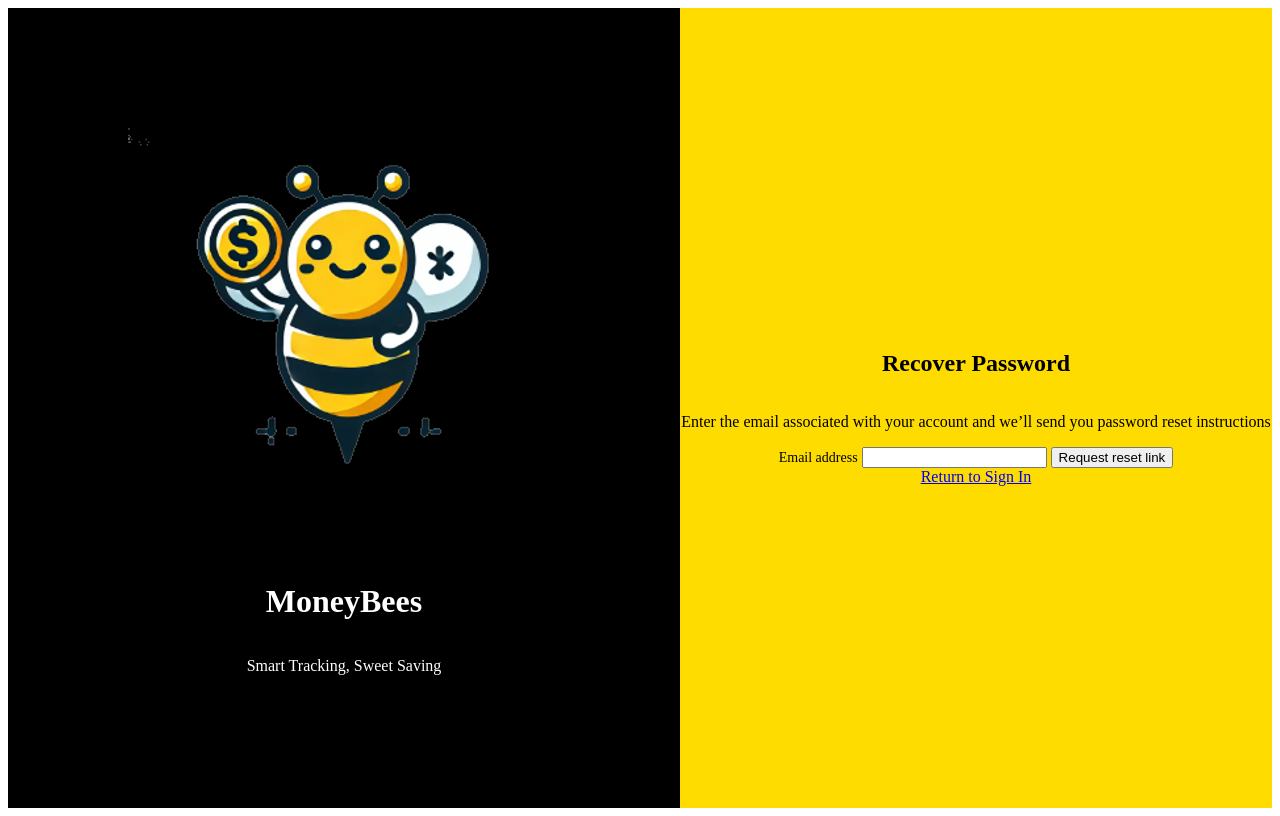
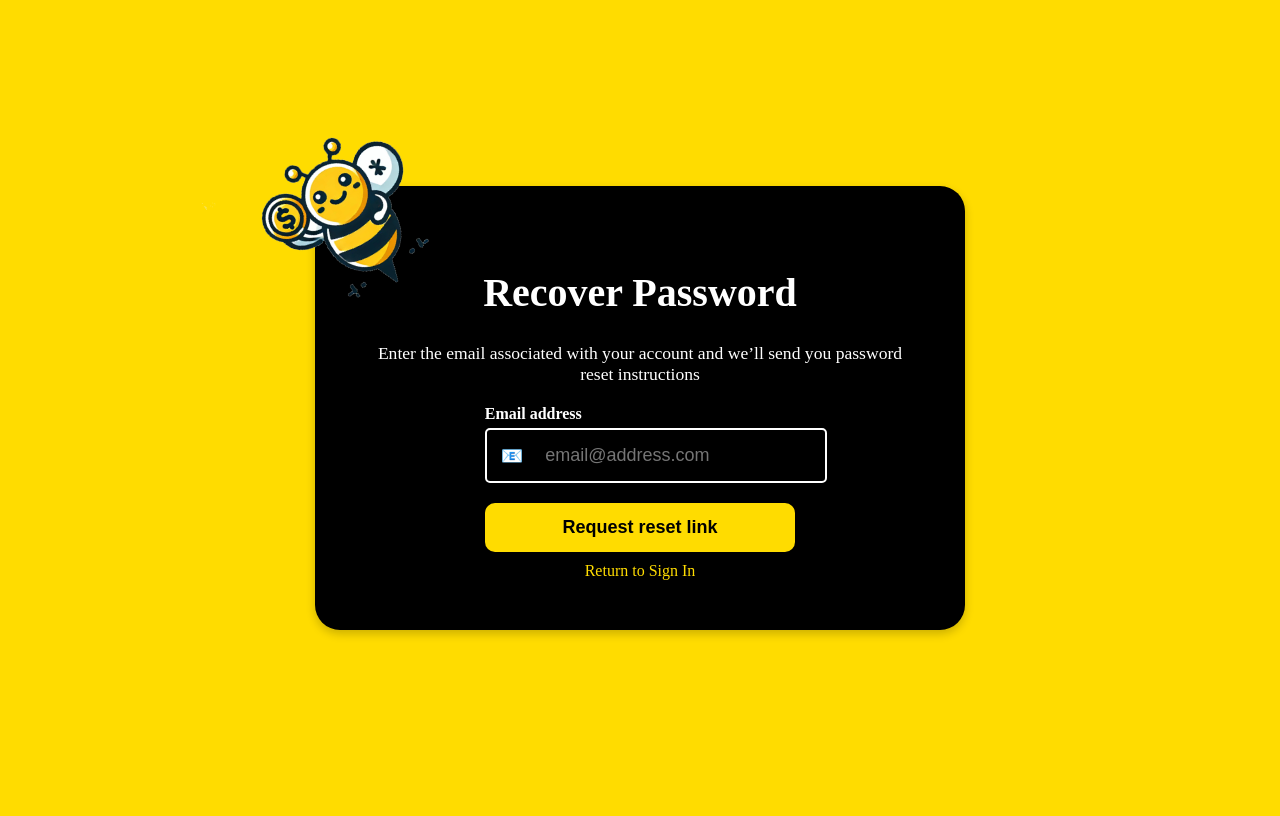
Before and after one commit to ally0829/MoneyBees, a Django app: page /users/password-reset/ in a window 1280 px wide. Run offline with Django 5.2, Linux system fonts and the light colour scheme; some web fonts are replaced.

Commit message:
add recover page

```diff
--- a/moneybees/settings.py
+++ b/moneybees/settings.py
@@ -38,6 +38,8 @@ INSTALLED_APPS = [
     "django.contrib.sessions",
     "django.contrib.messages",
     "django.contrib.staticfiles",
+    'users',
+    'finance'
 
     # google login functionality needs to be checked
     # Django allauth
--- /dev/null
+++ b/static/css/recover.css
@@ -0,0 +1,113 @@
+.recover-page {
+    background-color: #FFDC00;
+    display: flex;
+    justify-content: center;
+    align-items: center;
+    height: 100vh;
+}
+
+.logo {
+    position: absolute;
+    top: -70px;
+    left: -70px;
+    width: 230px;
+    height: auto;
+    transform: rotate(-35deg);
+}
+
+.password-reset-box {
+    position: relative;
+    background: black;
+    color: white;
+    padding: 50px;
+    border-radius: 25px;
+    text-align: center;
+    width: 550px;
+    box-shadow: 0px 4px 10px rgba(0, 0, 0, 0.2);
+
+    display: flex;
+    flex-direction: column;
+    justify-content: center;
+    align-items: center;
+}
+
+
+.password-reset-box h2 {
+    font-size: 2.5rem;
+    font-weight: bold;
+    margin-bottom: 10px;
+}
+
+.password-reset-box p {
+    font-size: 1.1rem;
+    margin-bottom: 20px;
+}
+
+.password-reset-box label {
+    display: block;
+    text-align: left;
+    font-size: 16px;
+    font-weight: bold;
+    margin-bottom: 5px;
+    width: 100%;
+}
+
+.input-group {
+    display: flex;
+    align-items: center;
+    background-color: black;
+    border: 2px solid white;
+    border-radius: 5px;
+    padding: 14px;
+    font-size: 18px;
+    margin-bottom: 20px;
+    width: 100%;
+    text-align: left;
+}
+
+
+.input-group .icon {
+    font-size: 18px;
+    padding-right: 12px;
+}
+
+
+.input-group input {
+    flex: 1;
+    background: none;
+    border: none;
+    color: white;
+    outline: none;
+    font-size: 18px;
+    padding-left: 10px;
+    width: 100%;
+}
+
+
+.btn-primary {
+    background-color: #FFDC00;
+    color: black;
+    font-size: 18px;
+    padding: 14px;
+    border: none;
+    border-radius: 10px;
+    cursor: pointer;
+    width: 100%;
+    font-weight: bold;
+}
+
+.btn-primary:hover {
+    background-color: #F0B900;
+}
+
+
+.return-link {
+    display: block;
+    margin-top: 10px;
+    color: #FFDC00;
+    text-decoration: none;
+}
+
+.return-link:hover {
+    text-decoration: underline;
+}
--- a/static/css/style.css
+++ b/static/css/style.css
@@ -79,7 +79,6 @@ label {
     margin-bottom: 15px;
 }
 
-/* 輸入框內的文字 */
 .input-group input {
     flex: 1;
     background: none;
--- a/users/templates/users/login.html
+++ b/users/templates/users/login.html
@@ -11,14 +11,12 @@
 
 <body class="login-page">
     <div class="container">
-        <!-- 左側區塊 -->
         <div class="left-panel">
             <img src="{% static 'images/moneybees-logo.png' %}" alt="MoneyBees Logo">
             <h1>MoneyBees</h1>
             <p>Smart Tracking, Sweet Saving</p>
         </div>
 
-        <!-- 右側區塊 -->
         <div class="right-panel">
             <h2>Login</h2>
             <form method="POST">
--- a/users/templates/users/password_reset.html
+++ b/users/templates/users/password_reset.html
@@ -1,31 +1,34 @@
+{% load static %}
 <!DOCTYPE html>
 <html lang="en">
 
 <head>
-    {% load static %}
     <meta charset="UTF-8">
     <meta name="viewport" content="width=device-width, initial-scale=1.0">
-    <title>Recover Password - MoneyBees</title>
-    <link rel="stylesheet" href="{% static 'css/style.css' %}">
+    <title>Recover Password</title>
+    <link rel="stylesheet" href="{% static 'css/recover.css' %}">
 </head>
 
 <body class="recover-page">
     <div class="container">
-        <div class="left-panel">
-            <img src="/static/images/moneybees-logo.png" alt="MoneyBees Logo">
-            <h1>MoneyBees</h1>
-            <p>Smart Tracking, Sweet Saving</p>
-        </div>
-        <div class="right-panel">
+        <div class="password-reset-box">
+            <!-- MoneyBees Logo -->
+            <img src="{% static 'images/moneybees-logo.png' %}" alt="MoneyBees" class="logo">
+
             <h2>Recover Password</h2>
             <p>Enter the email associated with your account and we’ll send you password reset instructions</p>
+
             <form method="POST">
                 {% csrf_token %}
                 <label>Email address</label>
-                {{ form.email }}
-                <button type="submit">Request reset link</button>
+                <div class="input-group">
+                    <span class="icon">📧</span>
+                    <input type="email" name="email" placeholder="email@address.com" required>
+                </div>
+                <button type="submit" class="btn-primary">Request reset link</button>
             </form>
-            <a href="{% url 'login' %}">Return to Sign In</a>
+
+            <a href="{% url 'login' %}" class="return-link">Return to Sign In</a>
         </div>
     </div>
 </body>
--- a/users/templates/users/signup.html
+++ b/users/templates/users/signup.html
@@ -51,7 +51,7 @@
                     {{ form.password2 }}
                 </div>
 
-                <button type="submit" class="btn-primary">Sign in</button>
+                <button type="submit" class="btn-primary">Sign up</button>
 
                 <p>Already have an account? <a href="{% url 'login' %}">Sign in</a></p>
                 <!--
```
Also changed, not shown: users/forms.py (+12 -3 lines).
